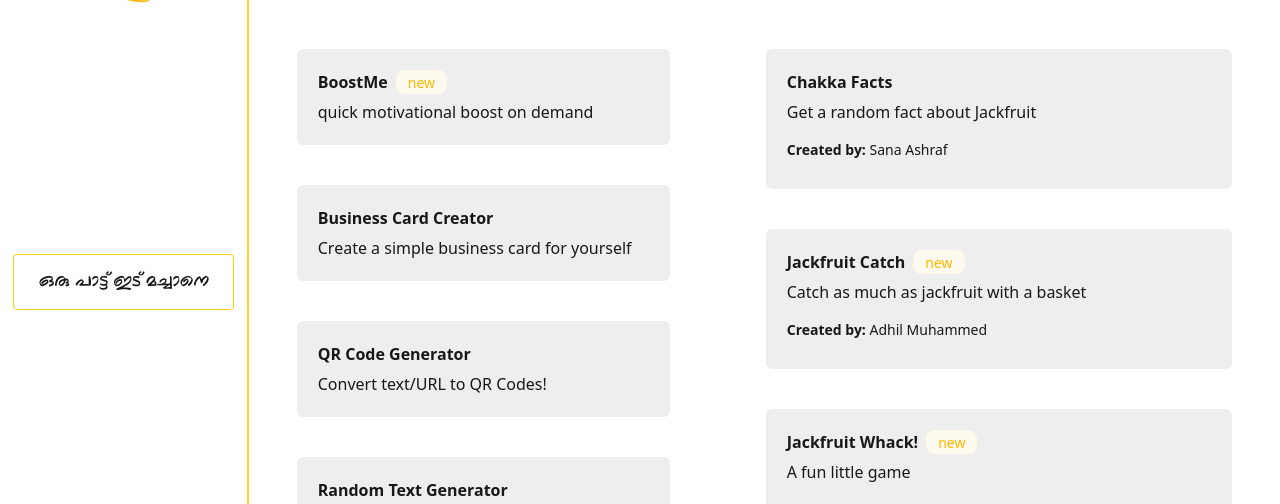
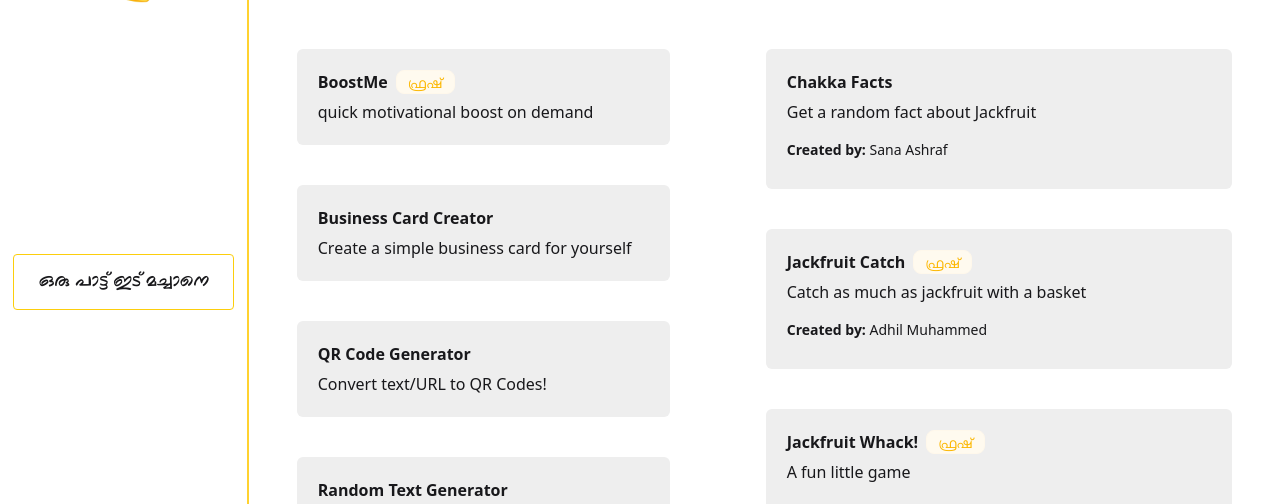
Before and after one commit to vachan-maker/chakka-site, a Next.js app: page /explore in a window 1280 px wide. Shown: the part 191-695 px from the top of the page. Built offline with nearby package versions, Linux system fonts and the light colour scheme; some icons are missing.

Commit message:
Changed text in badge to ഫ്രഷ്

```diff
--- a/src/app/components/Card.jsx
+++ b/src/app/components/Card.jsx
@@ -1,11 +1,11 @@
 import Link from 'next/link';
-export default function Card({service}) {
+export default function Card({ service }) {
     return (
         <Link href={service.selfurl || service.exturl}>
             <div className='border border-transparent hover:border-[#fcce0c] rounded-md p-5 hover:bg-base-300 cursor-pointer bg-base-300 m-2 hover:shadow-2xl hover:scale-105 duration-500 ease-in-out'>
                 <div className="flex flex-row gap-2">
-                <p className='font-bold mb-1.5'>{service.name}</p>
-                {service.new && <div className="badge badge-soft badge-warning">new</div>}
+                    <p className='font-bold mb-1.5'>{service.name}</p>
+                    {service.new && <div className="badge badge-soft badge-warning">ഫ്രഷ് </div>}
                 </div>
                 <p>{service.description}</p>
                 {service.creator && <p className='mb-2 mt-4 text-sm'><b>Created by:</b> {service.creator}</p>}
```
